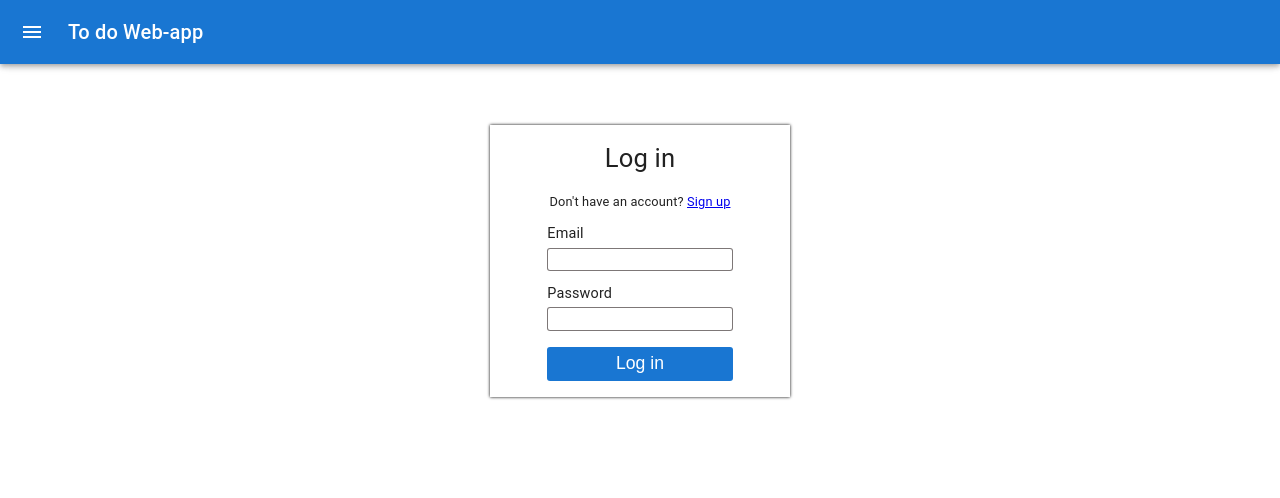
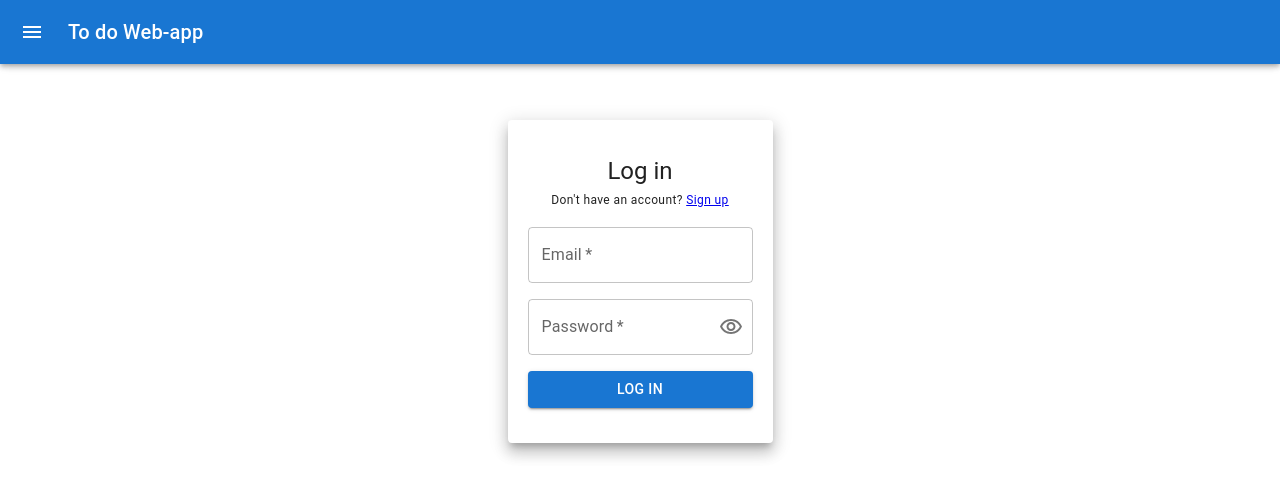
Before and after one commit to Tayamul/to-do-web-app, a React (Create React App) app: page /login in a window 1280 px wide. Shown: the top 498 px of the page. Built offline with nearby package versions, Linux system fonts and the light colour scheme; no server answers.

Commit message:
Reuse MUI components instead of HTML elements

```diff
--- a/src/components/Login.jsx
+++ b/src/components/Login.jsx
@@ -1,76 +1,48 @@
-import { Button, Grid, IconButton, InputAdornment, Paper, TextField, Typography } from '@mui/material'
-import React, { useState } from 'react'
-import { Link, useNavigate } from 'react-router-dom'
-import {signInWithEmailAndPassword} from 'firebase/auth'
-import {auth} from '../firebaseConfig'
-import VisibilityOutlinedIcon from '@mui/icons-material/VisibilityOutlined';
-import VisibilityOffOutlinedIcon from '@mui/icons-material/VisibilityOffOutlined';
-import './login.css'
+import {
+  Button,
+  Grid,
+  IconButton,
+  InputAdornment,
+  Paper,
+  TextField,
+  Typography,
+} from "@mui/material";
+import React, { useState } from "react";
+import { Link, useNavigate } from "react-router-dom";
+import { signInWithEmailAndPassword } from "firebase/auth";
+import { auth } from "../firebaseConfig";
+import VisibilityOutlinedIcon from "@mui/icons-material/VisibilityOutlined";
+import VisibilityOffOutlinedIcon from "@mui/icons-material/VisibilityOffOutlined";
+import "./login.css";
 
 const Login = () => {
+  const paperStyle = {
+    width: 265,
+    margin: "120px auto",
+    padding: "35px 20px",
+  };
+  const textStyle = { mt: 2 };
 
-    const paperStyle = {width: 240, margin: "120px auto 0 70px", padding:"35px 20px"}
-    const textStyle = {mt:2}
+  const [loginEmail, setLoginEmail] = useState("");
+  const [loginPassword, setLoginPassword] = useState("");
+  const [passwordVisible, setPasswordVisible] = useState(false);
+  const navigate = useNavigate();
 
-    const [loginEmail, setLoginEmail] = useState('')
-    const [loginPassword, setLoginPassword] = useState('')
-    const [passwordVisible, setPasswordVisible] = useState(false)
-    const navigate = useNavigate()
+  const login = () => {
+    signInWithEmailAndPassword(auth, loginEmail, loginPassword)
+      .then((userCredential) => {
+        const user = userCredential.user;
+        alert("Successfully Logged in!");
+        navigate("/");
+      })
+      .catch((err) => alert("Incorrect email or password"));
+  };
 
-    const login = () => {
-        signInWithEmailAndPassword(auth, loginEmail, loginPassword)
-        .then((userCredential) => {
-            const user = userCredential.user
-            alert('Successfully Logged in!')
-            navigate('/')
-        })
-        .catch(err => alert('Incorrect email or password'))
-    }
-
-    const togglePassword = () => {
-        setPasswordVisible(!passwordVisible)
-    }
+  const togglePassword = () => {
+    setPasswordVisible(!passwordVisible);
+  };
 
   return (
-    <section className='login-container'>
-        <p className='login-text'>Log in</p>
-        <p className='login-text2'>Don't have an account? <Link to='/signup'>Sign up</Link></p>
-        <form className='login-form'>
-            <label htmlFor='email'>Email</label>
-            <input
-            type="email"
-            id="email"
-            value={loginEmail}
-            onChange={(e) => setLoginEmail(e.target.value)}
-            autoComplete='off'
-            required
-            />
-            <label htmlFor='password'>Password</label>
-            <input
-            type={passwordVisible ? "password" : "text"}
-            id="password"
-            value={loginPassword}
-            onChange={(e)=> setLoginPassword(e.target.value)}
-            autoComplete='off'
-            required
-            InputProps={{
-                endAdornment: (
-                    <InputAdornment position="end">
-                        <IconButton aria-label='toggle password' edge="end" onClick={togglePassword}>
-                            {passwordVisible ? <VisibilityOffOutlinedIcon/> : <VisibilityOutlinedIcon/>}
-                        </IconButton>
-                    </InputAdornment>
-                )
-            }}
-            />
-            <button
-            className='login-btn'
-            onClick={login}>
-                Log in
-            </button>
-        </form>
-    </section>
-    /*
     <Grid>
         <Paper elevation={10} sx={paperStyle} >
             <Grid align='center'>
@@ -125,8 +97,7 @@ const Login = () => {
             </Grid>
         </Paper>
     </Grid>
-    */
-  )
-}
+  );
+};
 
-export default Login
+export default Login;
```
